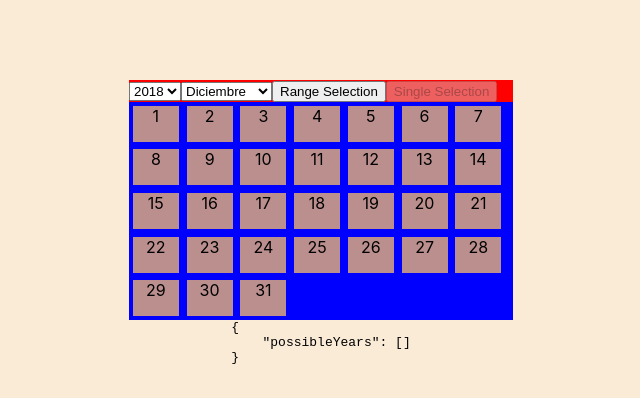
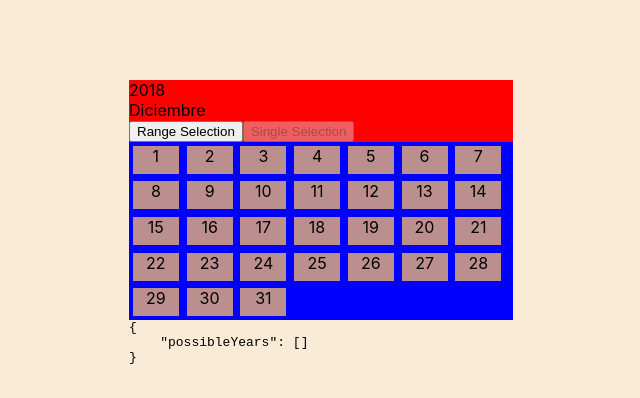
Before and after one commit to karlosvallejo/prueba-date-picker, a React (Create React App) app: page / in a window 1280 px wide. Shown: the top 398 px of the page, without its empty margins (319-959 px from the left). Built offline with nearby package versions, Linux system fonts and the light colour scheme.

Commit message:
working in transitions callbacks

```diff
--- a/src/Components/DatePicker/DatePicker.css
+++ b/src/Components/DatePicker/DatePicker.css
@@ -42,7 +42,7 @@
 }
 
 .DatePicker-inferiorSection-yearsOptions-wrapper {
-    transition: transform 700ms ease-out;
+    transition: transform 700ms ease-in-out;
     position: absolute;
     width: 100%;
     height: 100%;
@@ -53,7 +53,7 @@
 .DatePicker-inferiorSection-yearsOptions-wrapper--active {
     animation-name: dropDown;
     animation-duration: 700ms;
-    animation-timing-function: ease-in;
+    animation-timing-function: ease-in-out;
     transform: translateY(0);
 }
 @keyframes dropDown {
--- a/src/Components/DatePicker/DatePicker.tsx
+++ b/src/Components/DatePicker/DatePicker.tsx
@@ -15,6 +15,8 @@ class DatePicker extends Component<IDatePicker.IPropsDatePicker, IDatePicker.ISt
 			currentYear: new Date().getFullYear(),
 			currentMonth: new Date().getMonth() + 1,
 			daysForHighlight: null,
+			dropDown: null,
+			dropdownIsHidden: true,
 			rangeSelection: {rangeSelectionActive: false,  rangeSelectionSecondPickResolver: this.handleRangePick.bind(this), rangeSelectionFirstSelection: null, rangeSelectionSecondSelection: null}
 		};
 	}
@@ -103,15 +105,15 @@ class DatePicker extends Component<IDatePicker.IPropsDatePicker, IDatePicker.ISt
 	generateYears(min: number, max: number): JSX.Element[] {
 		const yearsOptions: JSX.Element[] = [];
 		for (let index = min; index <= max; index++) {
-			yearsOptions.push(<option key={index} value={index}>{index}</option>);
+			yearsOptions.push(<div key={index} onClick={()=> this.onYearSelect(index)}>{index}</div>);
 		}
-        return yearsOptions;
+		return yearsOptions;
 	}
 
     generateMonths(): JSX.Element[] {
         return [...Array<JSX.Element>(12)].map((val: JSX.Element, index: number) => {
         	const monthName: string = this.nameMonth(index + 1);
-        	return <option key={monthName} value={index + 1}>{monthName}</option>
+        	return <div key={monthName} onClick={()=> this.onMonthSelect(index + 1)}>{monthName}</div>
         });
     }
 
@@ -188,24 +190,16 @@ class DatePicker extends Component<IDatePicker.IPropsDatePicker, IDatePicker.ISt
 		return {year: currentYear, possibleMonths: [{month: currentMonth, days: [selectedDay]}]}
 	}
 
-	handleSelect(event: React.ChangeEvent<HTMLSelectElement>) {
-		let currentYear = cloneDeep(this.state.currentYear);
-		let currentMonth = cloneDeep(this.state.currentMonth);
-		const id = event.target.id;
-        const value = parseInt(event.target.value);
-        console.log(id);
-		switch (id) {
-			case 'years':
-				currentYear = value;
-			break;
-			case 'months':
-				currentMonth = value;
-			break;
-        }
-        this.setState({currentYear: currentYear, currentMonth: currentMonth})
+	onYearSelect(year: number) {
+		this.setState({currentYear: year, dropDown: null});
 	}
 
-	getDisplayDays (): number[] | null {
+	onMonthSelect(month: number) {
+		this.setState({currentMonth: month, dropDown: null});
+	}
+
+
+		getDisplayDays (): number[] | null {
 		const chosenDate = cloneDeep(this.state.chosenDate);
 		let daysForDisplay: number[] | null = null;
 		chosenDate.possibleYears.forEach((year) => {
@@ -278,25 +272,29 @@ class DatePicker extends Component<IDatePicker.IPropsDatePicker, IDatePicker.ISt
 		this.setState( {chosenDate: cloneDeep(newDate)});
 	}
 
+	onDropDownIsVisible(event: React.AnimationEvent<HTMLDivElement>) {
+		this.setState({dropdownIsHidden: false});
+	}
+
+	onDropDownIsHidden(event: React.TransitionEvent<HTMLDivElement>) {
+		this.setState({dropdownIsHidden: true});
+	}
+
 	render() {
         return (
         	<div className={'DatePicker-wrapper'}>
 					<div className={'DatePicker-selectors-wrapper'}>
-	                    <select name={'years'} id={'years'} value={this.state.currentYear} onChange={this.handleSelect.bind(this)}>
-							{this.generateYears(1998, 2025)}
-						</select>
-	                    <select name={'months'} id={'months'} value={this.state.currentMonth} onChange={this.handleSelect.bind(this)}>
-	                        {this.generateMonths()}
-	                    </select>
+	                    <div onClick={() => {!this.state.dropDown? this.setState({dropDown: 'YEARS'}): this.setState({dropDown: null})}}>{this.state.currentYear}</div>
+						<div onClick={() => {!this.state.dropDown? this.setState({dropDown: 'MONTHS'}): this.setState({dropDown: null})}}>{this.nameMonth(this.state.currentMonth)}</div>
 						<button type={'button'} disabled={this.state.rangeSelection.rangeSelectionActive} onClick={(event: React.MouseEvent<HTMLButtonElement>) => this.handleButtonRangeSelection(event, true)}>Range Selection</button>
 						<button type={'button'} disabled={!this.state.rangeSelection.rangeSelectionActive} onClick={(event: React.MouseEvent<HTMLButtonElement>) => this.handleButtonRangeSelection(event, false)}>Single Selection</button>
 					</div>
 		            <div className={'DatePicker-inferiorSection-wrapper'}>
 						<div className={'DatePicker-inferiorSection-days-wrapper'}>
-								{this.generateDays(this.state.currentMonth)}
+							{this.generateDays(this.state.currentMonth)}
 						</div>
-			            <div className={this.state.rangeSelection.rangeSelectionActive? 'DatePicker-inferiorSection-yearsOptions-wrapper DatePicker-inferiorSection-yearsOptions-wrapper--active': 'DatePicker-inferiorSection-yearsOptions-wrapper'}>
-
+			            <div onTransitionEnd={this.onDropDownIsHidden.bind(this)} onAnimationStart={this.onDropDownIsVisible.bind(this)} className={this.state.dropDown? 'DatePicker-inferiorSection-yearsOptions-wrapper DatePicker-inferiorSection-yearsOptions-wrapper--active': 'DatePicker-inferiorSection-yearsOptions-wrapper'}>
+				            {!this.state.dropdownIsHidden ? this.state.dropDown === 'YEARS'? this.generateYears(2000, 2025): this.generateMonths() : null}
 			            </div>
 		            </div>
 	        </div>
--- a/src/Components/DatePicker/IDatePicker.ts
+++ b/src/Components/DatePicker/IDatePicker.ts
@@ -6,6 +6,8 @@ export interface IStateDatePicker extends GeneralIStateDatePicker{
 	currentYear: number;
 	currentMonth: number;
 	daysForHighlight: Array<number> | null;
+	dropDown: ('YEARS' | 'MONTHS') | null;
+	dropdownIsHidden: boolean;
 	rangeSelection: rangeSelection;
 }
 
--- a/src/Containers/DatePage/DatePage.css
+++ b/src/Containers/DatePage/DatePage.css
@@ -11,6 +11,7 @@
 
 .DatePage-wrapper pre {
     margin: 0;
+    width: 30%;
     height: 50%;
     overflow: auto;
 }
```
